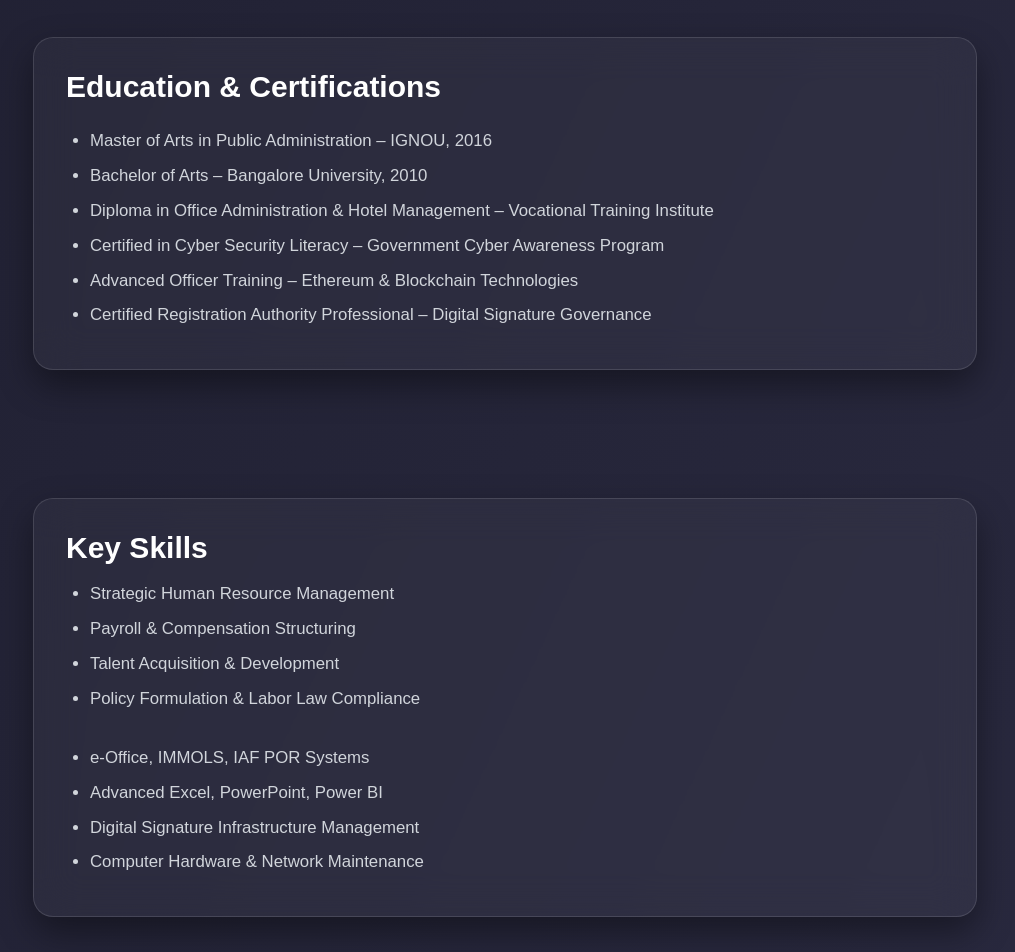
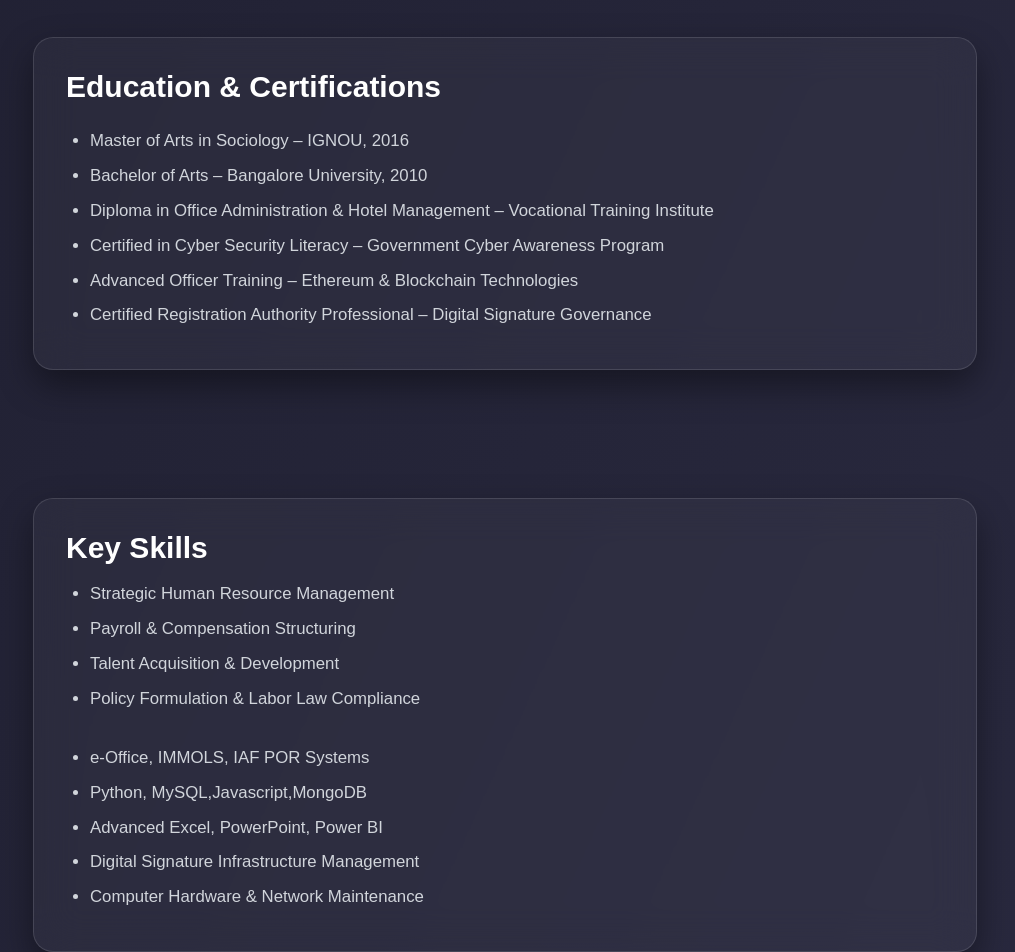
Before and after one commit to singhbhupinder2404/portfolio, a React (Create React App) app: page / in a window 1280 px wide. Shown: the part 1360-2312 px from the top of the page, without its empty margins (135-1150 px from the left). Built offline with nearby package versions, Linux system fonts and the light colour scheme.

Commit message:
Update App.js

```diff
--- a/src/App.js
+++ b/src/App.js
@@ -78,7 +78,7 @@ function App() {
         >
           <h2 className="text-3xl font-bold mb-6 text-white">Education & Certifications</h2>
           <ul className="list-disc pl-6 space-y-2 text-gray-200 text-lg">
-            <li>Master of Arts in Public Administration – IGNOU, 2016</li>
+            <li>Master of Arts in Sociology – IGNOU, 2016</li>
             <li>Bachelor of Arts – Bangalore University, 2010</li>
             <li>Diploma in Office Administration & Hotel Management – Vocational Training Institute</li>
             <li>Certified in Cyber Security Literacy – Government Cyber Awareness Program</li>
@@ -106,10 +106,11 @@ function App() {
             </ul>
             <ul className="list-disc pl-5 space-y-1">
               <li>e-Office, IMMOLS, IAF POR Systems</li>
+              <li>Python, MySQL,Javascript,MongoDB</li>
               <li>Advanced Excel, PowerPoint, Power BI</li>
               <li>Digital Signature Infrastructure Management</li>
               <li>Computer Hardware & Network Maintenance</li>
-            </ul>
+              </ul>
           </div>
         </motion.div>
       </section>
```
